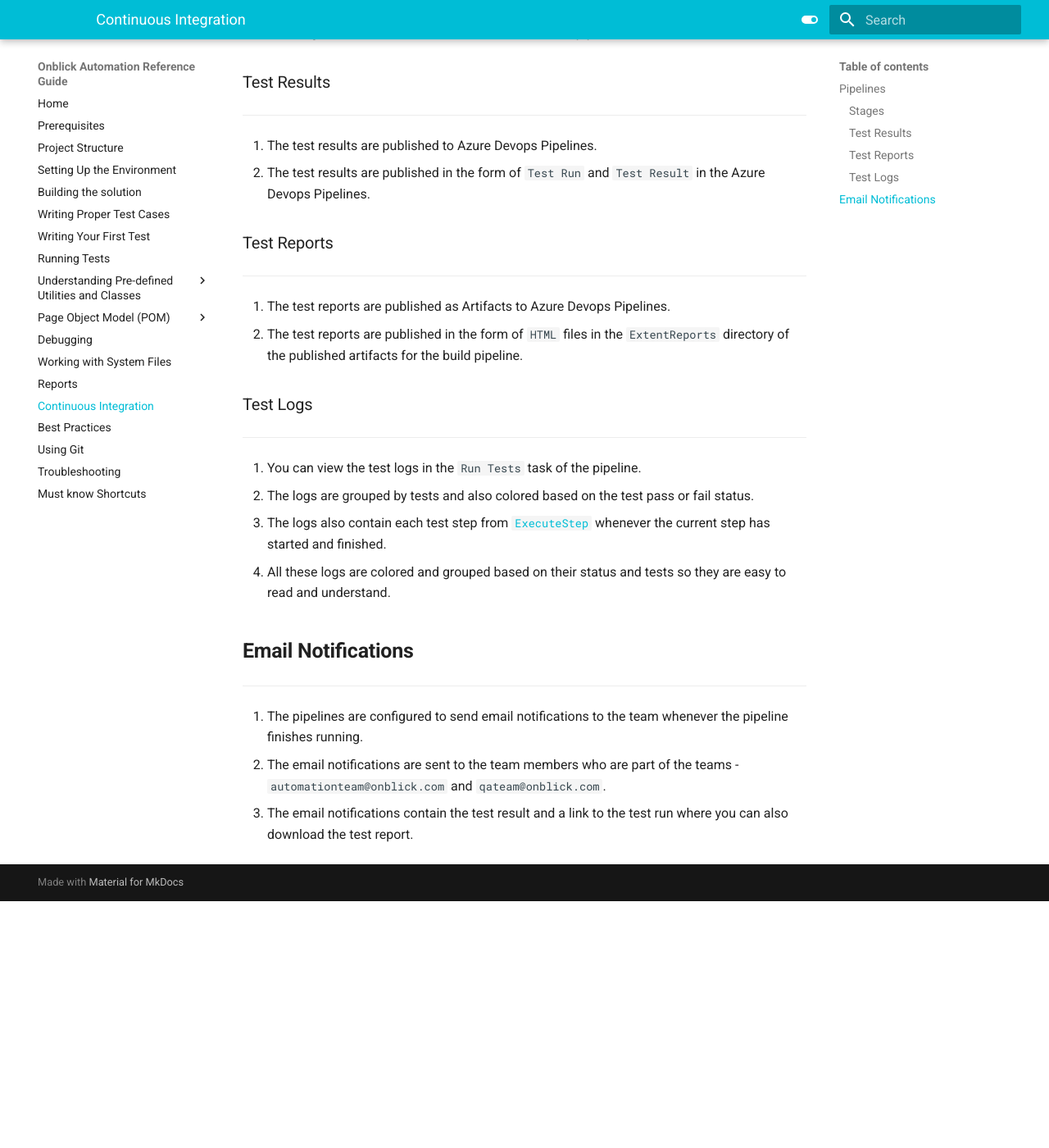
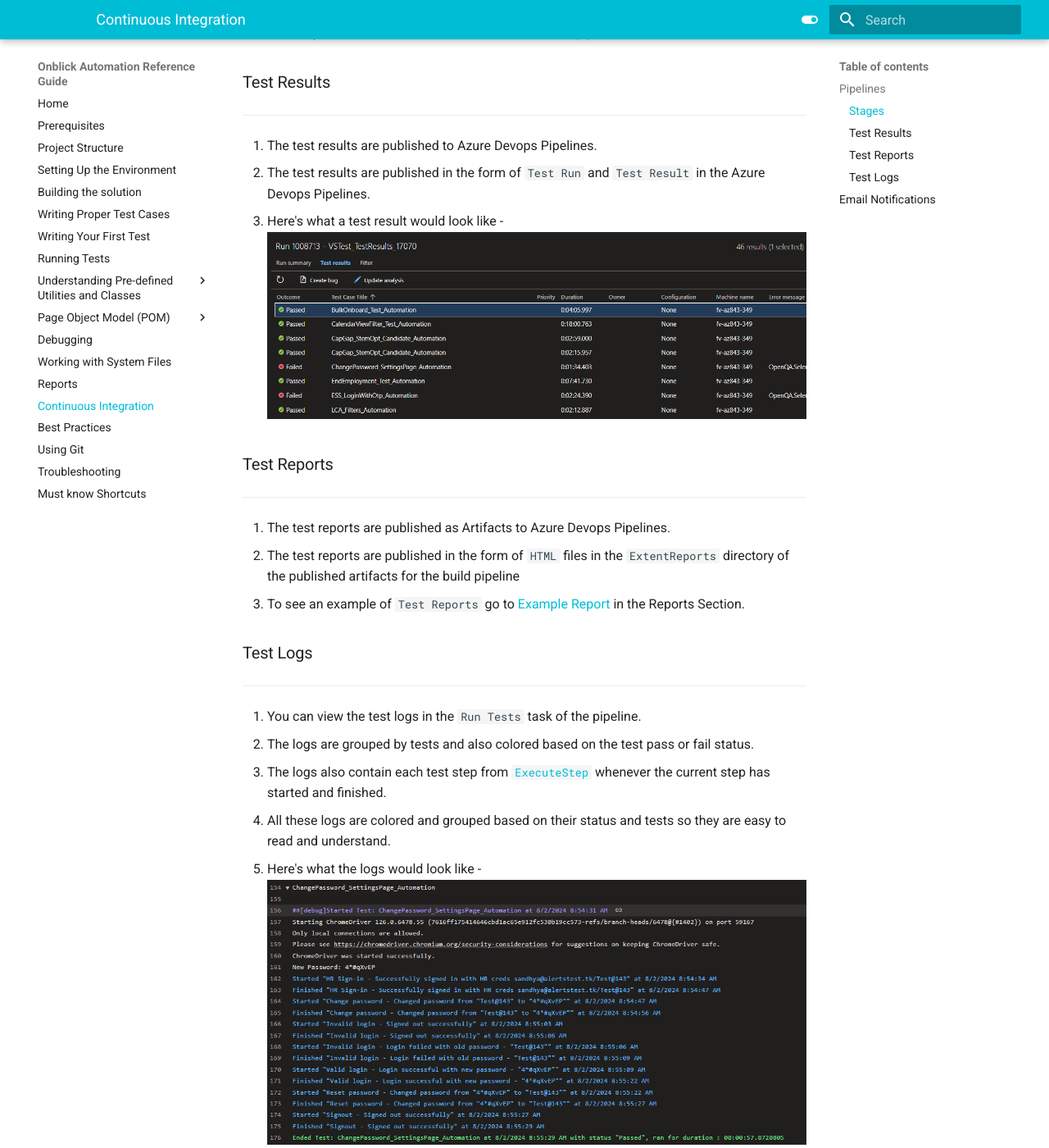
Before and after one commit to ssa2973/OnblickAutomationDocs, an MkDocs documentation site: the page built from docs/ci.md, in a window 1280 px wide and 1400 px high, scrolled down 1319 px. Shown: the whole window at 82% size. Built offline with MkDocs 1.6.1 and Material for MkDocs 9.7.7, drawn with Linux system fonts in a browser that asks for light colours; before the commit the page ends 2418 px from its top, so only the background shows below that.

Commit message:
Add test-logs and test-results images to ci.md

```diff
--- a/docs/ci.md
+++ b/docs/ci.md
@@ -40,13 +40,16 @@
 
 1. The test results are published to Azure Devops Pipelines.
 1. The test results are published in the form of `Test Run` and `Test Result` in the Azure Devops Pipelines.
+1. Here's what a test result would look like -
+	![Test Results](./assets/images/test-results.png)
 
 ### Test Reports
 
 ---
 
 1. The test reports are published as Artifacts to Azure Devops Pipelines.
-1. The test reports are published in the form of `HTML` files in the `ExtentReports` directory of the published artifacts for the build pipeline.
+1. The test reports are published in the form of `HTML` files in the `ExtentReports` directory of the published artifacts for the build pipeline
+1. To see an example of `Test Reports` go to [Example Report](./reports.md/#report-example) in the Reports Section.
 
 ### Test Logs
 
@@ -56,6 +59,8 @@
 1. The logs are grouped by tests and also colored based on the test pass or fail status.
 1. The logs also contain each test step from [`ExecuteStep`](./testexecution-helper.md/#executestep) whenever the current step has started and finished.
 1. All these logs are colored and grouped based on their status and tests so they are easy to read and understand.
+1. Here's what the logs would look like -
+	![Test Logs](./assets/images/test-logs.png)
 
 ## **Email Notifications**
 
```
Also changed, not shown: docs/assets/images/test-logs.png (added), docs/assets/images/test-results.png (added).
